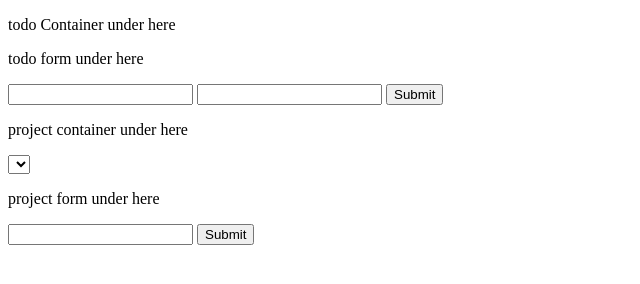
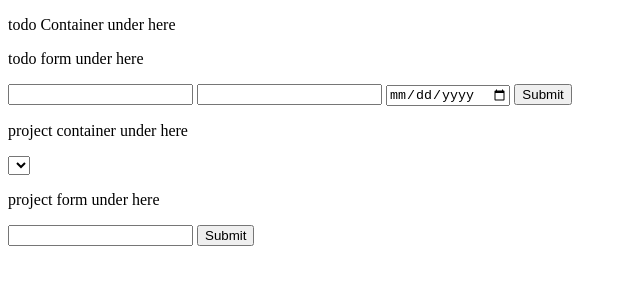
Before and after one commit to jasonHYLam/new-todo-list, a plain HTML site: page index.html in a window 1280 px wide. Shown: the whole page, without its empty margins (0-640 px from the left). Drawn offline with Linux system fonts and the light colour scheme.

Commit message:
Implement Date Input In Todo Form

```diff
--- a/index.html
+++ b/index.html
@@ -18,6 +18,7 @@
         <label for="todoDescription"></label>
         <input type="text" id="todoDescription">
         <!-- something for date -->
+        <input type="date" name="" id="dueDate">
         <!-- something for priority-->
         <button id="todoSubmit">Submit</button>
     </form>
```
